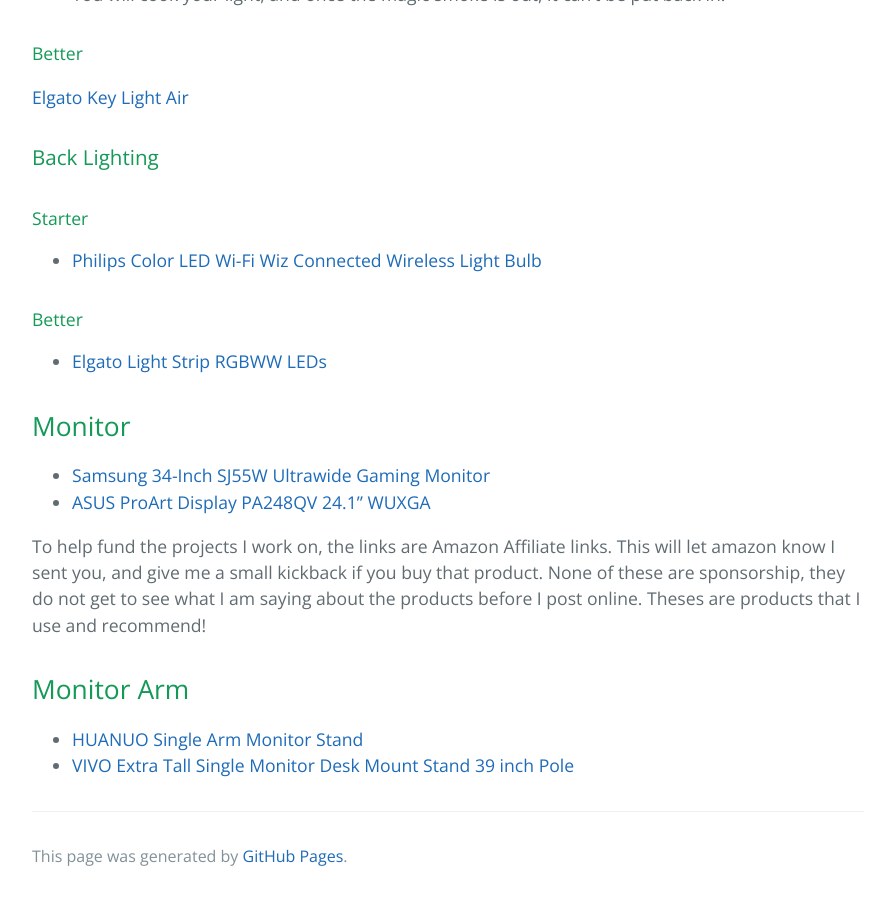
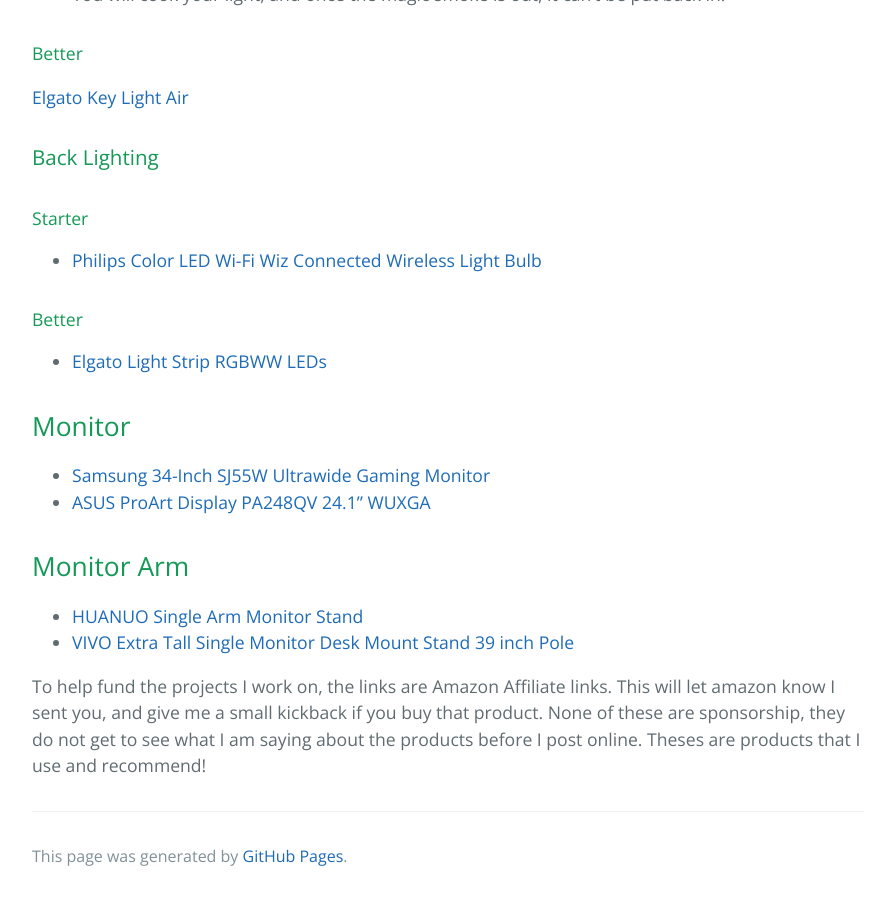
Before and after one commit to jscar-hawk/jscar-hawk.github.io, a Jekyll site: the page built from docs/2024_Streaming_Desk_Setup.md, in a window 1280 px wide and 900 px high, scrolled down 4940 px. Shown: the whole window, without its empty margins (192-1082 px from the left). Built offline with Jekyll 4.4.1, drawn with Linux system fonts in a browser that asks for light colours.

```diff
--- a/docs/2024_Streaming_Desk_Setup.md
+++ b/docs/2024_Streaming_Desk_Setup.md
@@ -174,10 +174,10 @@ So Video Calling, Camera, Mac & Linux all work out of the box.
 * [Samsung 34-Inch SJ55W Ultrawide Gaming Monitor](https://amzn.to/4c8qhpl)
 * [ASUS ProArt Display PA248QV 24.1” WUXGA](https://amzn.to/3IiVZCq)
 
-To help fund the projects I work on, the links are Amazon Affiliate links. This will let amazon know I sent you, and give me a small kickback if you buy that product. None of these are sponsorship, they do not get to see what I am saying about the products before I post online. Theses are products that I use and recommend!
-
-
 ## Monitor Arm
 
 * [HUANUO Single Arm Monitor Stand](https://amzn.to/42VvZqa)
 * [VIVO Extra Tall Single Monitor Desk Mount Stand 39 inch Pole](https://amzn.to/3uYm5aW)
+
+
+To help fund the projects I work on, the links are Amazon Affiliate links. This will let amazon know I sent you, and give me a small kickback if you buy that product. None of these are sponsorship, they do not get to see what I am saying about the products before I post online. Theses are products that I use and recommend!
```
